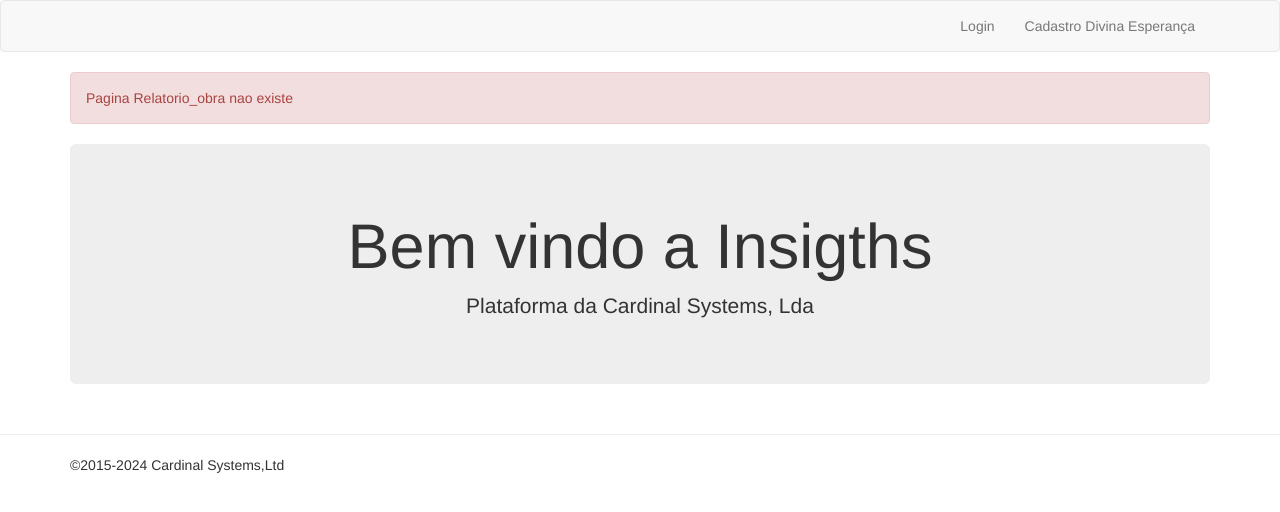
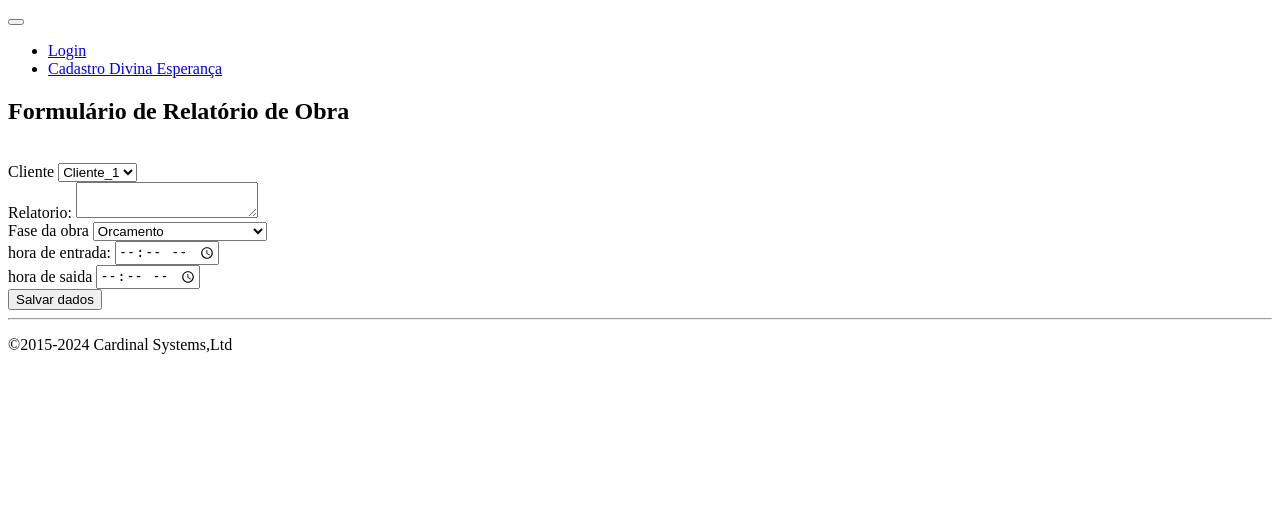
Before and after one commit to Temotteo/Insightsapp, a Flask app: page /Relatorio_obra in a window 1280 px wide. Shown: the top 512 px of the page. Run offline with Flask 3, Linux system fonts and the light colour scheme; some libraries are stand-ins or nearby versions.

Commit message:
fiz a insercao da pagina para preenchimento do formulario da obra; adicionei uma nova aba de relatorio na navbar;  fiz importacao da biblioteca 'matplotlib', para o projecto

```diff
--- a/app.py
+++ b/app.py
@@ -13,6 +13,7 @@
 from wtforms.validators import InputRequired
 from psycopg2 import sql
 from flask_wtf import FlaskForm
+import matplotlib.pyplot as plt
 
 from io import BytesIO
 import base64
@@ -338,7 +339,7 @@
     try:
         # Create a PDF file reader object
         # Use pdfminer to extract text from the PDF
-        extracted_text = extract_text(io.BytesIO(attachment_data))
+        extracted_text = io.BytesIO(attachment_data)
 
         # Use regex to find all text and numbers
         extracted_content = ' '.join(re.findall(r'\b\w+\b', extracted_text))
@@ -2642,6 +2643,32 @@
     respostas = obter_respostas()
     return render_template('ver_respostas.html', respostas=respostas)
 
+@app.route('/Relatorio_obra')
+#@is_logged_in
+def Relatorio_obra():
+    return render_template('formulario_de_obra.html')
+
+@app.route('/submit/tasks', methods=['POST'])
+def submit():
+    relatorio = request.form['relatorio']
+    cliente = request.form['cliente']
+    status = request.form['status']
+    hora_chegada = request.form['tempo']
+    hora_saida = request.form['hora']
+    data_atual = datetime.now().date()
+
+    conn = psycopg2.connect('postgresql://admin:AXjwTaMmH88i7x0G1rNwzSwhmnhYlIdo@dpg-co2n3ggl6cac73br3680-a.frankfurt-postgres.render.com/relatorio_obra')
+    cur = conn.cursor()
+    cur.execute("INSERT INTO relatorios(cliente, relatorio, status, hora_entrada, hora_saida,data ) VALUES (%s,%s,%s,%s,%s,%s) RETURNING id",(cliente,relatorio,status,hora_chegada,hora_saida,data_atual,))
+
+    relatorio_id = cur.fetchone()[0]
+    conn.commit()
+    cur.close()
+    conn.close()
+    sucesso = "o seu relatorio foi concluido com sucesso"
+    return render_template('relatorio_de_obra_pdf.html' ,relatorio_id = relatorio_id)
+
+
 # Rota para exibir o formulário
 @app.route('/cadastro_clientes')
 def cadastro_clientes():
--- a/requirements.txt
+++ b/requirements.txt
@@ -19,3 +19,4 @@
 pdfminer.six
 importlib-metadata
 plotly
+matplotlib
--- /dev/null
+++ b/templates/formulario_de_obra.html
@@ -0,0 +1,45 @@
+{% extends 'layout4.html'%}
+
+
+{% block body%}
+<div class="container">
+      <h2>Formulário de Relatório de Obra </h2>
+<br>
+
+<form id="reportForm" action="/submit" method="post" enctype="multipart/form-data">
+    <div class="form-group">
+        <label for="cliente" class="form-label">Cliente</label>
+         <select class="form-control" id="cliente"  name ="cliente" >
+          <option>Cliente_1</option>
+          <option>Cliente_2</option>
+          <option>Cliente_3</option>
+        </select>
+      </div>
+    <div class="form-group">
+        <label for="relatorio">Relatorio:</label>
+        <textarea type="text" class="form-control" id="relatorio" row="5" name="relatorio"  required ></textarea>
+    <div class="form-group">
+        <label for="status" class="form-label">Fase da obra</label>
+         <select class="form-control" id="status"  name ="status" >
+          <option>Orcamento</option>
+          <option>Cabelagem</option>
+          <option>Instalacao de dispositivos</option>
+          <option>Teste</option>
+          <option>Entrega</option>
+          <option>Manuntancao</option>
+        </select>
+      </div>
+    <div class="form-group">
+        <label for="tempo">hora de entrada:</label>
+        <input type="time" class="form-control" id="tempo" name="tempo">
+    </div>
+    <div class="form-group">
+        <label for="hora">hora de saida</label>
+        <input type="time" id="hora" name="hora"  class="form-control">
+    </div>
+    <button type="submit" class="btn btn-primary">Salvar dados</button>
+</form>
+ <br>
+
+</div>
+{% endblock %}
--- a/templates/includes/_navbar.html
+++ b/templates/includes/_navbar.html
@@ -14,6 +14,14 @@
           <ul class="nav navbar-nav">
             {% if session.logged_in %}
 
+            <li class="dropdown">
+              <a href="#" class="dropdown-toggle" data-toggle="dropdown" role="button" aria-haspopup="true" aria-expanded="false"> Relatorios <span class="caret"></span></a>
+              <ul class="dropdown-menu">
+                <li class="dropdown-header">relatorios</li>
+                <li><a href="/Relatorio_obra">Criar Relatorio</a></li>
+                <li><a href="/pdf_obra">Baixar pdfs</a></li>
+              </ul>
+            </li>
 
             <li class="dropdown">
               <a href="#" class="dropdown-toggle" data-toggle="dropdown" role="button" aria-haspopup="true" aria-expanded="false"> Testes <span class="caret"></span></a>
--- /dev/null
+++ b/templates/layout4.html
@@ -0,0 +1,62 @@
+<!DOCTYPE html>
+<html lang="en" dir="ltr">
+  <head>
+    <meta charset="utf-8">
+    <title>Insights</title>
+    <link rel="icon" type="image/png" href="https://i.ibb.co/0XpyLRb/logo-favicon.png">
+    <link rel="stylesheet" href="https://maxcdn.bootstrapcdn.com/font-awesome/4.7.0/css/font-awesome.min.css">
+    <link rel="stylesheet" href="https://cdnjs.cloudflare.com/ajax/libs/font-awesome/5.15.3/css/all.min.css">
+    <script src="https://ajax.googleapis.com/ajax/libs/jquery/3.5.1/jquery.min.js"></script>
+    <script src="https://cdnjs.cloudflare.com/ajax/libs/popper.js/1.16.0/umd/popper.min.js"></script>
+    <script src="https://cdn.jsdelivr.net/npm/chart.js"></script>
+
+    <script>
+      // Log out the user if they've been inactive for 5 minutes
+      $(document).ready(function() {
+        var idleTime = 0;
+        $(document).mousemove(function() {
+          idleTime = 0;
+        });
+        $(document).keypress(function() {
+          idleTime = 0;
+        });
+        setInterval(function() {
+          idleTime += 1;
+          if (idleTime > 300) { //5 minutes
+            window.location.href = "/logout";
+          }
+        }, 1000);
+      });
+    </script>
+
+    <style>
+      small {
+        font-size: smaller;
+        color: aqua;
+      }
+    </style>
+  </head>
+  <body>
+    {% include 'includes/_navbar.html' %}
+    <div class="container">
+      {% include 'includes/_messages.html' %}
+      {% block body %}{% endblock %}
+    </div>
+
+
+    <script src="https://maxcdn.bootstrapcdn.com/bootstrap/4.5.2/js/bootstrap.min.js"></script>
+
+
+
+  </body>
+  <!-- FOOTER -->
+  <hr>
+  <footer class="container">
+    <div class="footer">
+      <p>&copy;2015-2024 Cardinal Systems,Ltd </p>
+    </div>
+
+  </footer>
+
+
+</html>
```
Also changed, not shown: templates/relatorio_de_obra_pdf.html (added, +18 -0 lines).
